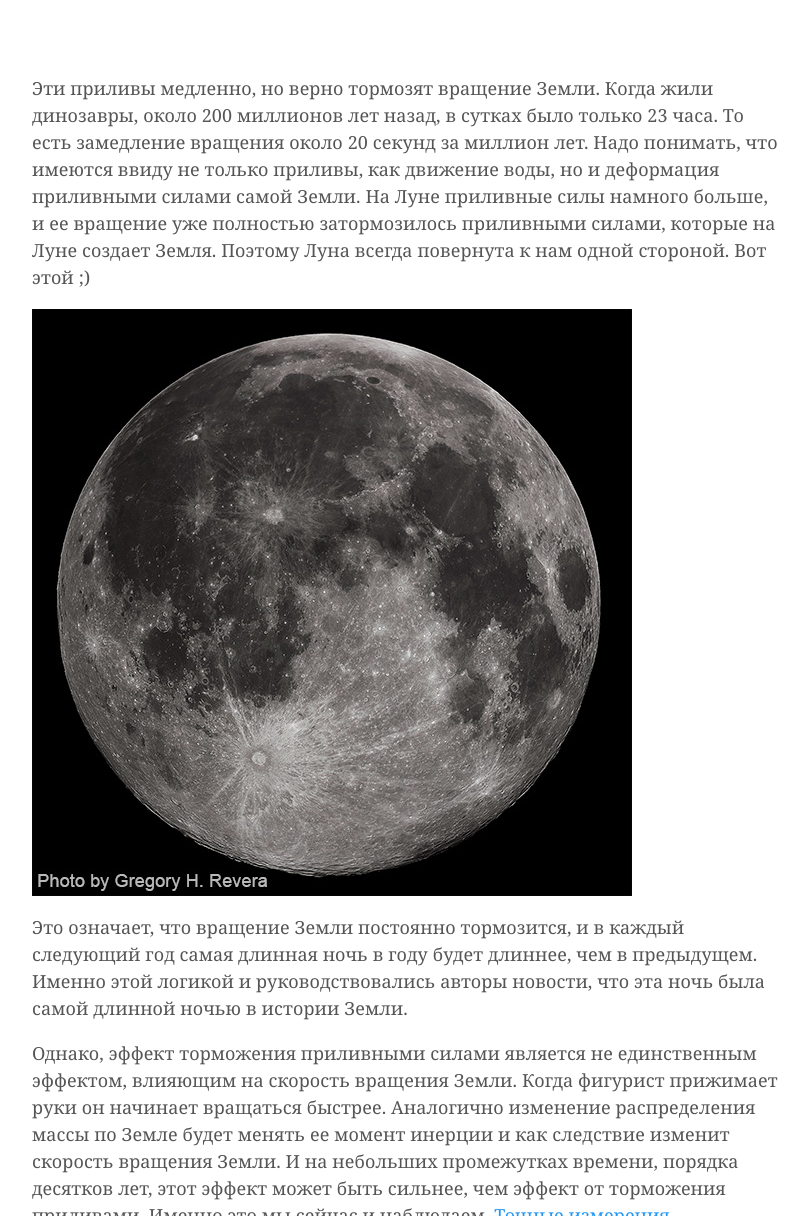
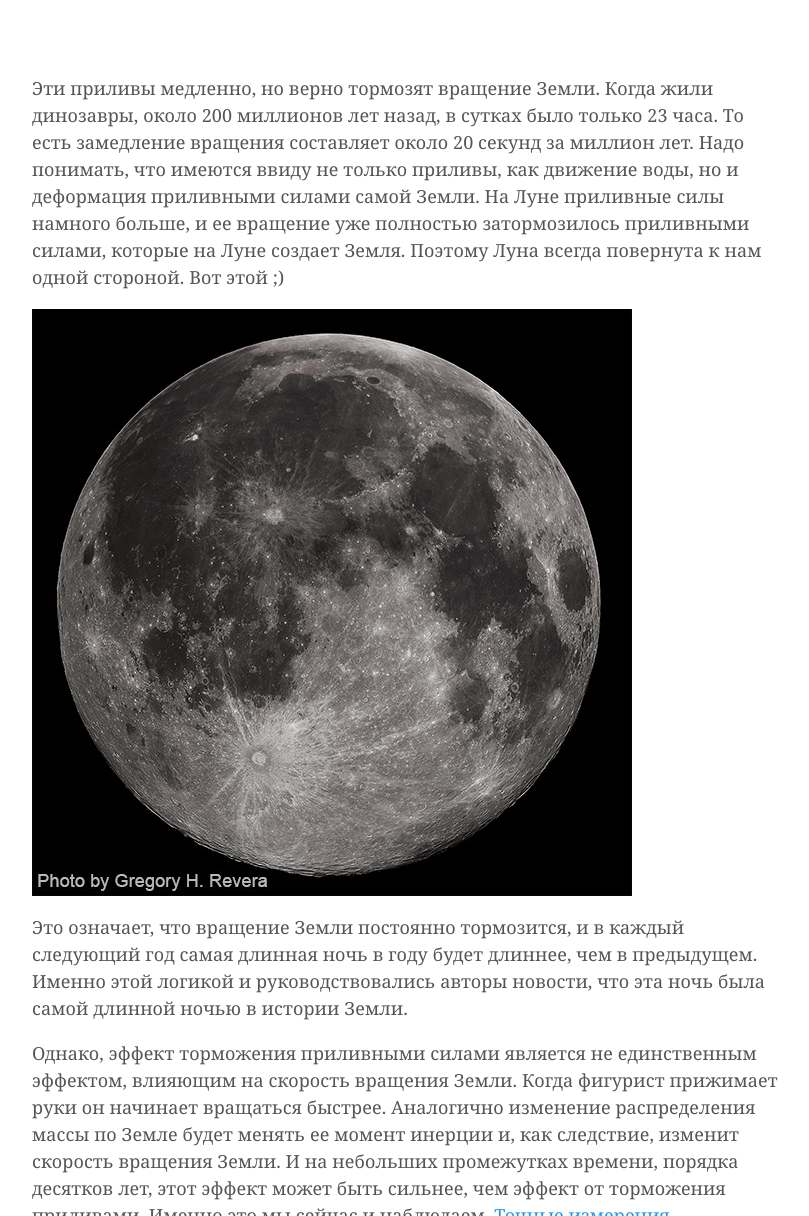
Before and after one commit to MELScience/blog.melscience.com, a Jekyll site: the page built from ru/2014-12-22-was-it-the-longest-night.md, in a window 1280 px wide and 1400 px high, scrolled down 873 px, cut to the strip 184-1400 px from the top of the window. Shown: the whole strip, without its empty margins (38-847 px from the left). Built offline with Jekyll 4.4.1, drawn with Linux system fonts in a browser that asks for light colours; nearby versions of some CDN libraries; comment, search, counter and statistics services are not loaded; some of the changed text lies outside the part shown.

Commit message:
Russian longest night post edited

```diff
--- a/ru/2014-12-22-was-it-the-longest-night.md
+++ b/ru/2014-12-22-was-it-the-longest-night.md
@@ -22,13 +22,13 @@ publish-status: published
 <iframe width="640" height="360" src="http://www.youtube.com/embed/gftT3wHJGtg?rel=0" frameborder="0" allowfullscreen></iframe>
 <br><br>
 
-Эти приливы медленно, но верно тормозят вращение Земли. Когда жили динозавры, около 200 миллионов лет назад, в сутках было только 23 часа. То есть замедление вращения около 20 секунд за миллион лет. Надо понимать, что имеются ввиду не только приливы, как движение воды, но и деформация приливными силами самой Земли. На Луне приливные силы намного больше, и ее вращение уже полностью затормозилось приливными силами, которые на Луне создает Земля. Поэтому Луна всегда повернута к нам одной стороной. Вот этой ;)
+Эти приливы медленно, но верно тормозят вращение Земли. Когда жили динозавры, около 200 миллионов лет назад, в сутках было только 23 часа. То есть замедление вращения составляет около 20 секунд за миллион лет. Надо понимать, что имеются ввиду не только приливы, как движение воды, но и деформация приливными силами самой Земли. На Луне приливные силы намного больше, и ее вращение уже полностью затормозилось приливными силами, которые на Луне создает Земля. Поэтому Луна всегда повернута к нам одной стороной. Вот этой ;)
 
 <img src="/images/moon.jpg" width="600" height="587" alt="Луна">
 
 Это означает, что вращение Земли постоянно тормозится, и в каждый следующий год самая длинная ночь в году будет длиннее, чем в предыдущем. Именно этой логикой и руководствовались авторы новости, что эта ночь была самой длинной ночью в истории Земли.
 
-Однако, эффект торможения приливными силами является не единственным эффектом, влияющим на скорость вращения Земли. Когда фигурист прижимает руки он начинает вращаться быстрее. Аналогично изменение распределения массы по Земле будет менять ее момент инерции и как следствие изменит скорость вращения Земли. И на небольших промежутках времени, порядка десятков лет, этот эффект может быть сильнее, чем эффект от торможения  приливами. Именно это мы сейчас и наблюдаем. <a href="http://www.ucolick.org/~sla/leapsecs/ancient.png">Точные измерения показывают</a>, что последние десятки лет скорость вращения Земли увеличивается.
+Однако, эффект торможения приливными силами является не единственным эффектом, влияющим на скорость вращения Земли. Когда фигурист прижимает руки он начинает вращаться быстрее. Аналогично изменение распределения массы по Земле будет менять ее момент инерции и, как следствие, изменит скорость вращения Земли. И на небольших промежутках времени, порядка десятков лет, этот эффект может быть сильнее, чем эффект от торможения приливами. Именно это мы сейчас и наблюдаем. <a href="http://www.ucolick.org/~sla/leapsecs/ancient.png">Точные измерения показывают</a>, что последние десятки лет скорость вращения Земли увеличивается.
 
 <img src="/images/daylength_ru.png" width="600" height="310" alt="Среднее отличие длины дня от 24 часов">
 
```
Also changed, not shown: other parts of ru/2014-12-22-was-it-the-longest-night.md (+2 -2 lines).
